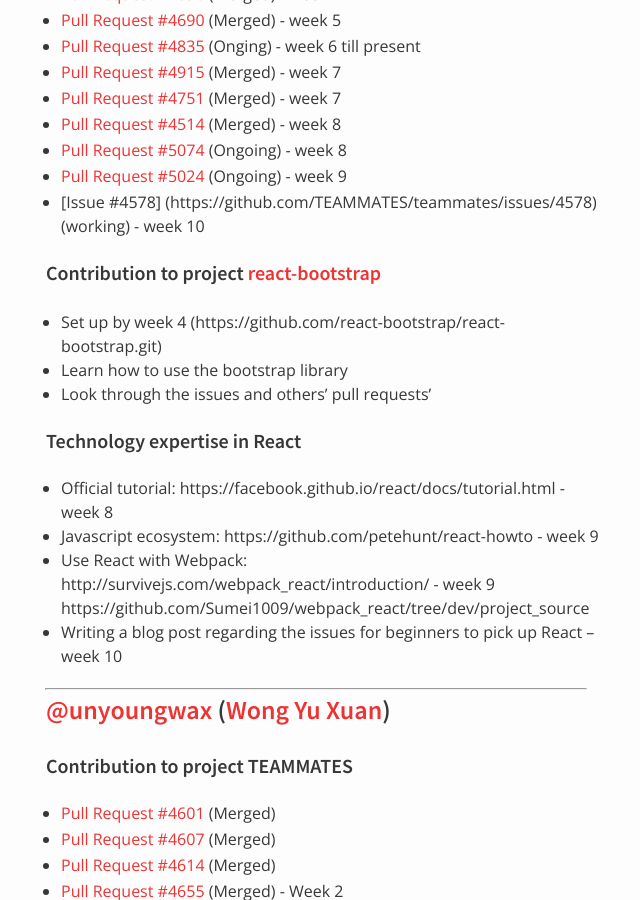
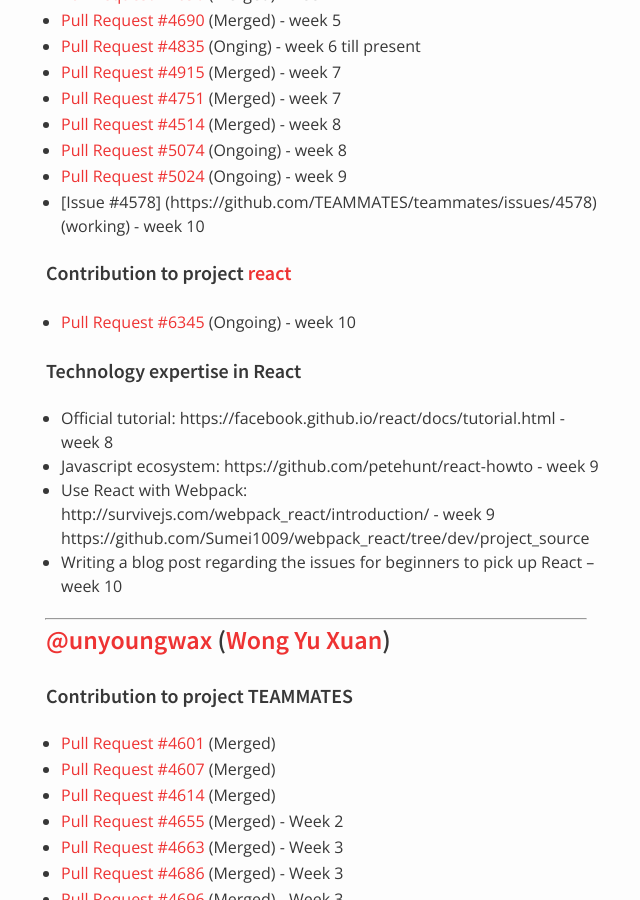
Before and after one commit to nus-oss/cs3281-AY1516S2-website, a Jekyll site: the page built from teams/teammates.md, in a window 1280 px wide and 900 px high, scrolled down 3654 px. Shown: the whole window, without its empty margins (324-964 px from the left). Built offline with Jekyll 4.4.1, drawn with Linux system fonts in a browser that asks for light colours.

Commit message:
update progress for week 10

```diff
--- a/teams/teammates.md
+++ b/teams/teammates.md
@@ -133,10 +133,8 @@
 
 
 
-#### Contribution to project [react-bootstrap](https://github.com/react-bootstrap/react-bootstrap)
- * Set up by week 4 (https://github.com/react-bootstrap/react-bootstrap.git)
- * Learn how to use the bootstrap library
- * Look through the issues and others' pull requests'
+#### Contribution to project [react](https://github.com/facebook/react.git)
+ * [Pull Request #6345](https://github.com/facebook/react/pull/6345) (Ongoing) - week 10
 
 #### Technology expertise in React
 * Official tutorial: https://facebook.github.io/react/docs/tutorial.html - week 8
```
